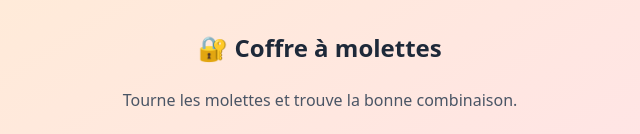
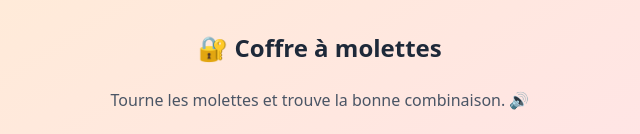
Before and after one commit to Antoine-NVE/escape-the-web, a React (Vite) app: page / in a window 1280 px wide. Both pictures are taken after a click on the button "Commencer le jeu". Shown: the top 134 px of the page, without its empty margins (320-960 px from the left). Built offline with nearby package versions, Linux system fonts and the light colour scheme.

Commit message:
feat: add speaker icon

```diff
--- a/src/puzzles/Puzzle1.tsx
+++ b/src/puzzles/Puzzle1.tsx
@@ -39,7 +39,7 @@ const Puzzle1 = ({ onSuccess }: { onSuccess: () => void }) => {
     return (
         <div className="space-y-6 text-center">
             <h2 className="text-2xl font-bold text-gray-800">🔐 Coffre à molettes</h2>
-            <p className="text-gray-600">Tourne les molettes et trouve la bonne combinaison.</p>
+            <p className="text-gray-600">Tourne les molettes et trouve la bonne combinaison. 🔊</p>
 
             <div className="flex justify-center gap-4">
                 {code.map((digit, index) => (
```
